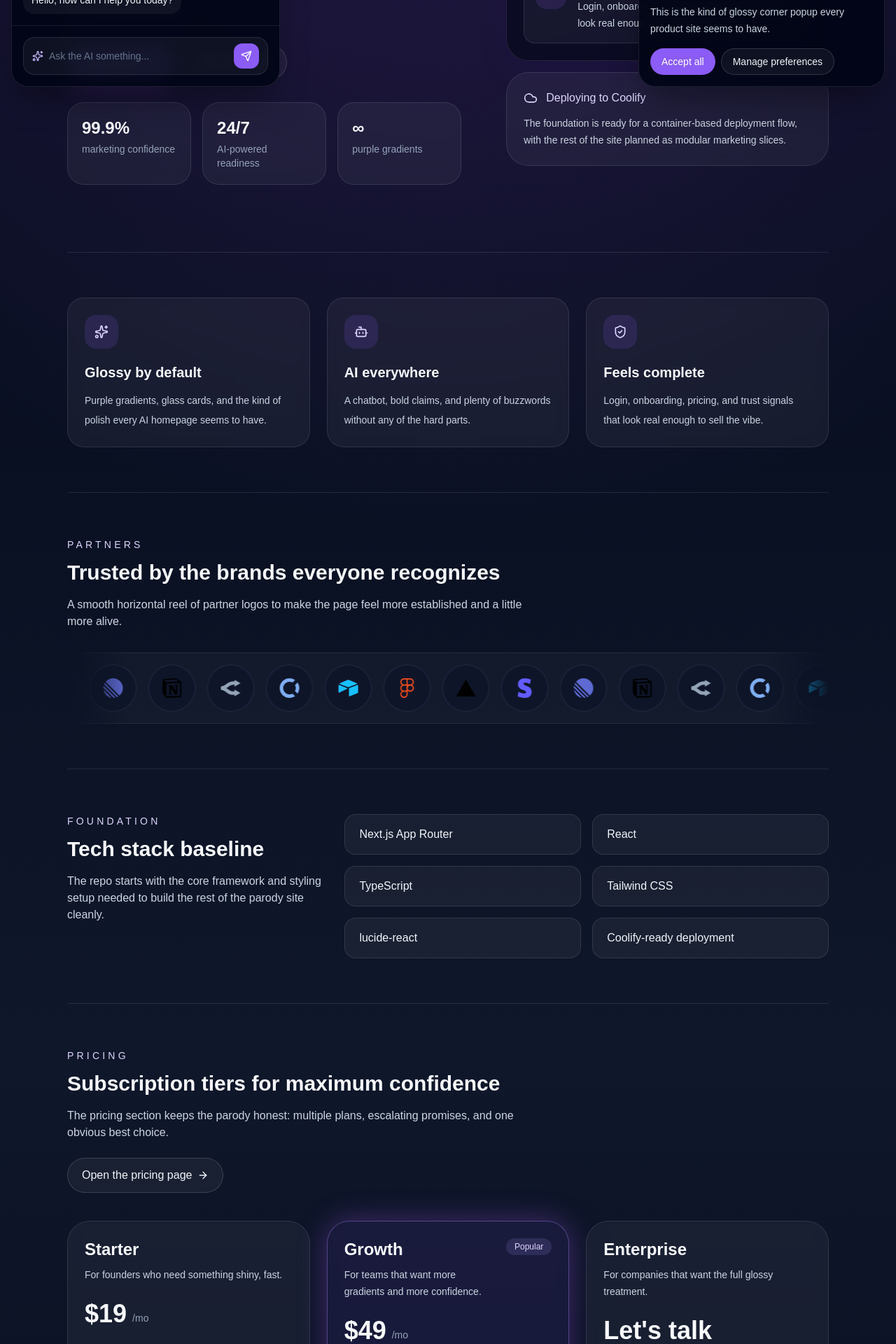
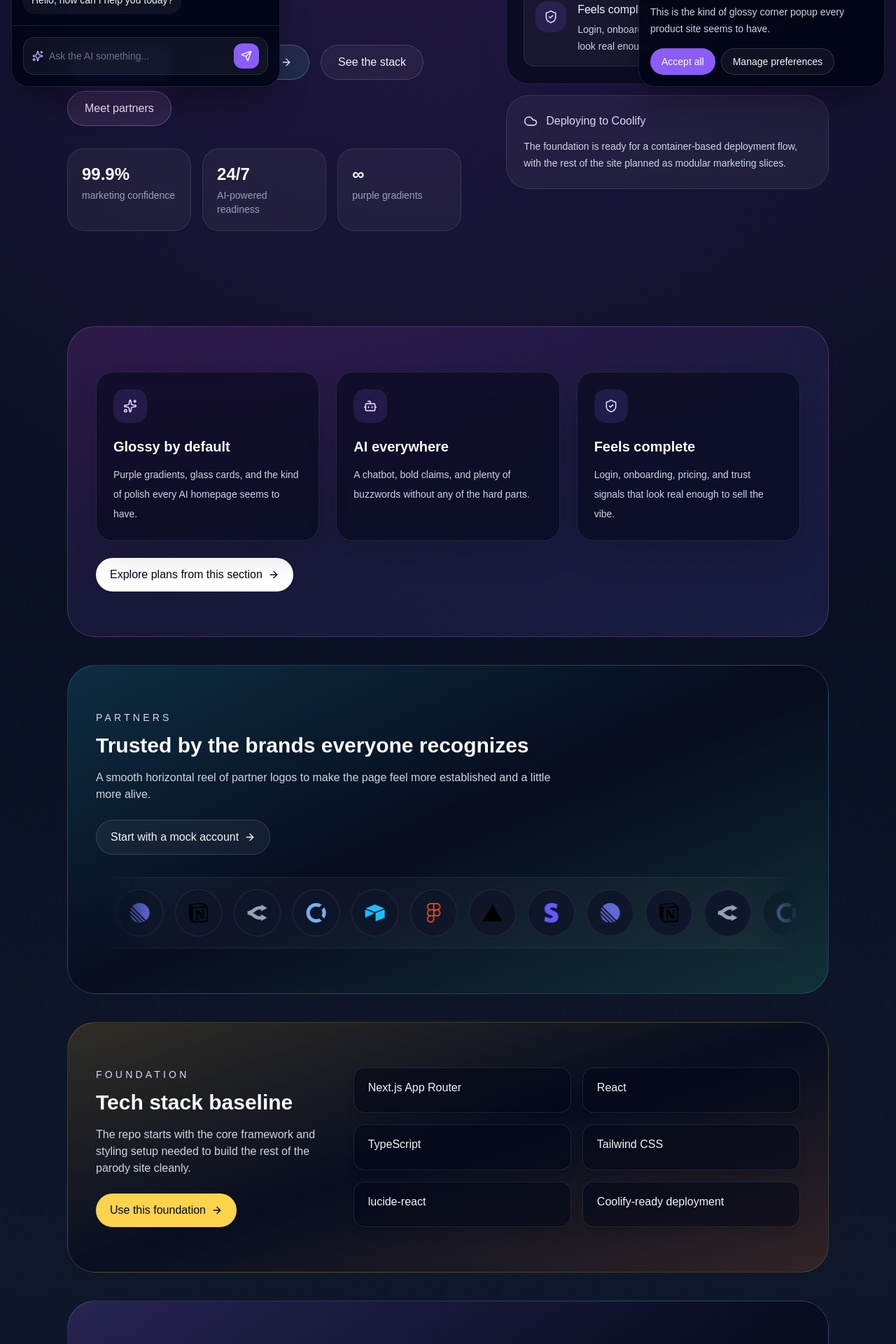
Before and after one commit to Han2-Ro/every-website, a Next.js app: page / in a window 1280 px wide. Shown: the part 660-2580 px from the top of the page at 70% size. Built offline with nearby package versions, Linux system fonts and the light colour scheme.

Commit message:
feat: restyle landing page sections

```diff
--- a/app/page.tsx
+++ b/app/page.tsx
@@ -154,11 +154,24 @@ export default function Home() {
                 Get started
                 <ArrowRight className="h-4 w-4" />
               </Link>
+              <Link
+                href="/pricing"
+                className="inline-flex items-center gap-2 rounded-full border border-cyan-300/30 bg-cyan-300/10 px-6 py-3 font-medium text-cyan-100 transition hover:bg-cyan-300/20"
+              >
+                Browse pricing
+                <ArrowRight className="h-4 w-4" />
+              </Link>
               <a
                 href="#stack"
                 className="inline-flex items-center gap-2 rounded-full border border-white/15 bg-white/5 px-6 py-3 font-medium text-slate-100 transition hover:bg-white/10"
               >
                 See the stack
+              </a>
+              <a
+                href="#partners"
+                className="inline-flex items-center gap-2 rounded-full border border-fuchsia-300/30 bg-fuchsia-300/10 px-6 py-3 font-medium text-fuchsia-100 transition hover:bg-fuchsia-300/20"
+              >
+                Meet partners
               </a>
             </div>
 
@@ -226,12 +239,12 @@ export default function Home() {
 
         <section
           id="features"
-          className="grid gap-6 border-t border-white/10 py-16 md:grid-cols-3"
+          className="mt-10 grid gap-6 rounded-[2.5rem] border border-fuchsia-300/20 bg-gradient-to-br from-fuchsia-500/15 via-violet-500/10 to-indigo-500/15 px-6 py-16 md:grid-cols-3 lg:px-10"
         >
           {highlights.map(({ icon: Icon, title, text }) => (
             <article
               key={title}
-              className="rounded-3xl border border-white/10 bg-white/5 p-6 backdrop-blur"
+              className="rounded-3xl border border-white/10 bg-slate-950/55 p-6 shadow-2xl shadow-black/20 backdrop-blur"
             >
               <div className="mb-5 flex h-12 w-12 items-center justify-center rounded-2xl bg-violet-500/15 text-violet-200">
                 <Icon className="h-5 w-5" />
@@ -240,9 +253,22 @@ export default function Home() {
               <p className="mt-3 text-sm leading-7 text-slate-300">{text}</p>
             </article>
           ))}
+
+          <div className="md:col-span-3">
+            <Link
+              href="/pricing"
+              className="inline-flex items-center gap-2 rounded-full bg-white px-5 py-3 font-medium text-slate-950 transition hover:bg-violet-100"
+            >
+              Explore plans from this section
+              <ArrowRight className="h-4 w-4" />
+            </Link>
+          </div>
         </section>
 
-        <section className="border-t border-white/10 py-16">
+        <section
+          id="partners"
+          className="mt-10 rounded-[2.5rem] border border-cyan-300/20 bg-gradient-to-br from-cyan-400/15 via-slate-950/50 to-emerald-400/15 px-6 py-16 lg:px-10"
+        >
           <div className="max-w-2xl">
             <p className="text-sm uppercase tracking-[0.3em] text-violet-200">
               Partners
@@ -254,6 +280,13 @@ export default function Home() {
               A smooth horizontal reel of partner logos to make the page feel
               more established and a little more alive.
             </p>
+            <Link
+              href="/register"
+              className="mt-6 inline-flex items-center gap-2 rounded-full border border-white/15 bg-white/5 px-5 py-3 font-medium text-slate-100 transition hover:bg-white/10"
+            >
+              Start with a mock account
+              <ArrowRight className="h-4 w-4" />
+            </Link>
           </div>
 
           <div className="partners-marquee mt-8">
@@ -279,7 +312,7 @@ export default function Home() {
 
         <section
           id="stack"
-          className="grid gap-6 border-t border-white/10 py-16 lg:grid-cols-[0.7fr_1.3fr]"
+          className="mt-10 grid gap-6 rounded-[2.5rem] border border-amber-300/20 bg-gradient-to-br from-amber-400/15 via-slate-950/50 to-orange-500/15 px-6 py-16 lg:grid-cols-[0.7fr_1.3fr] lg:px-10"
         >
           <div>
             <p className="text-sm uppercase tracking-[0.3em] text-violet-200">
@@ -290,13 +323,20 @@ export default function Home() {
               The repo starts with the core framework and styling setup needed
               to build the rest of the parody site cleanly.
             </p>
+            <Link
+              href="/register"
+              className="mt-6 inline-flex items-center gap-2 rounded-full bg-amber-300 px-5 py-3 font-medium text-slate-950 transition hover:bg-amber-200"
+            >
+              Use this foundation
+              <ArrowRight className="h-4 w-4" />
+            </Link>
           </div>
 
           <div className="grid gap-4 sm:grid-cols-2">
             {stack.map((item) => (
               <div
                 key={item}
-                className="rounded-2xl border border-white/10 bg-white/5 px-5 py-4 text-slate-100"
+                className="rounded-2xl border border-white/10 bg-slate-950/55 px-5 py-4 text-slate-100 shadow-lg shadow-black/10"
               >
                 {item}
               </div>
@@ -306,7 +346,7 @@ export default function Home() {
 
         <section
           id="pricing"
-          className="border-t border-white/10 py-16"
+          className="mt-10 rounded-[2.5rem] border border-violet-300/20 bg-gradient-to-br from-violet-500/20 via-slate-950/60 to-indigo-500/20 px-6 py-16 lg:px-10"
         >
           <div className="max-w-2xl">
             <p className="text-sm uppercase tracking-[0.3em] text-violet-200">
@@ -379,7 +419,7 @@ export default function Home() {
 
         <section
           id="social"
-          className="grid gap-6 border-t border-white/10 py-16 lg:grid-cols-[0.8fr_1.2fr]"
+          className="mt-10 grid gap-6 rounded-[2.5rem] border border-rose-300/20 bg-gradient-to-br from-rose-500/15 via-slate-950/55 to-fuchsia-500/15 px-6 py-16 lg:grid-cols-[0.8fr_1.2fr] lg:px-10"
         >
           <div className="space-y-4">
             <p className="text-sm uppercase tracking-[0.3em] text-violet-200">
@@ -397,19 +437,26 @@ export default function Home() {
               {trustBadges.map((badge) => (
                 <span
                   key={badge}
-                  className="rounded-full border border-white/10 bg-white/5 px-4 py-2 text-sm text-slate-200"
+                  className="rounded-full border border-white/10 bg-slate-950/55 px-4 py-2 text-sm text-slate-200"
                 >
                   {badge}
                 </span>
               ))}
             </div>
+            <Link
+              href="/pricing"
+              className="mt-4 inline-flex items-center gap-2 rounded-full bg-white px-5 py-3 font-medium text-slate-950 transition hover:bg-violet-100"
+            >
+              See pricing again
+              <ArrowRight className="h-4 w-4" />
+            </Link>
           </div>
 
           <div className="grid gap-4">
             {testimonials.map((testimonial) => (
               <figure
                 key={testimonial.name}
-                className="rounded-[2rem] border border-white/10 bg-white/5 p-6 backdrop-blur"
+                className="rounded-[2rem] border border-white/10 bg-slate-950/55 p-6 backdrop-blur"
               >
                 <MessageSquareQuote className="h-5 w-5 text-violet-200" />
                 <blockquote className="mt-4 text-lg leading-8 text-slate-100">
@@ -425,7 +472,7 @@ export default function Home() {
 
         <section
           id="deploy"
-          className="border-t border-white/10 py-16"
+          className="mt-10 rounded-[2.5rem] border border-white/10 bg-gradient-to-br from-slate-950 via-slate-900 to-violet-950 px-6 py-16 lg:px-10"
         >
           <div className="rounded-[2rem] border border-white/10 bg-white/5 p-6 backdrop-blur">
             <div className="flex flex-col gap-6 lg:flex-row lg:items-center lg:justify-between">
```
